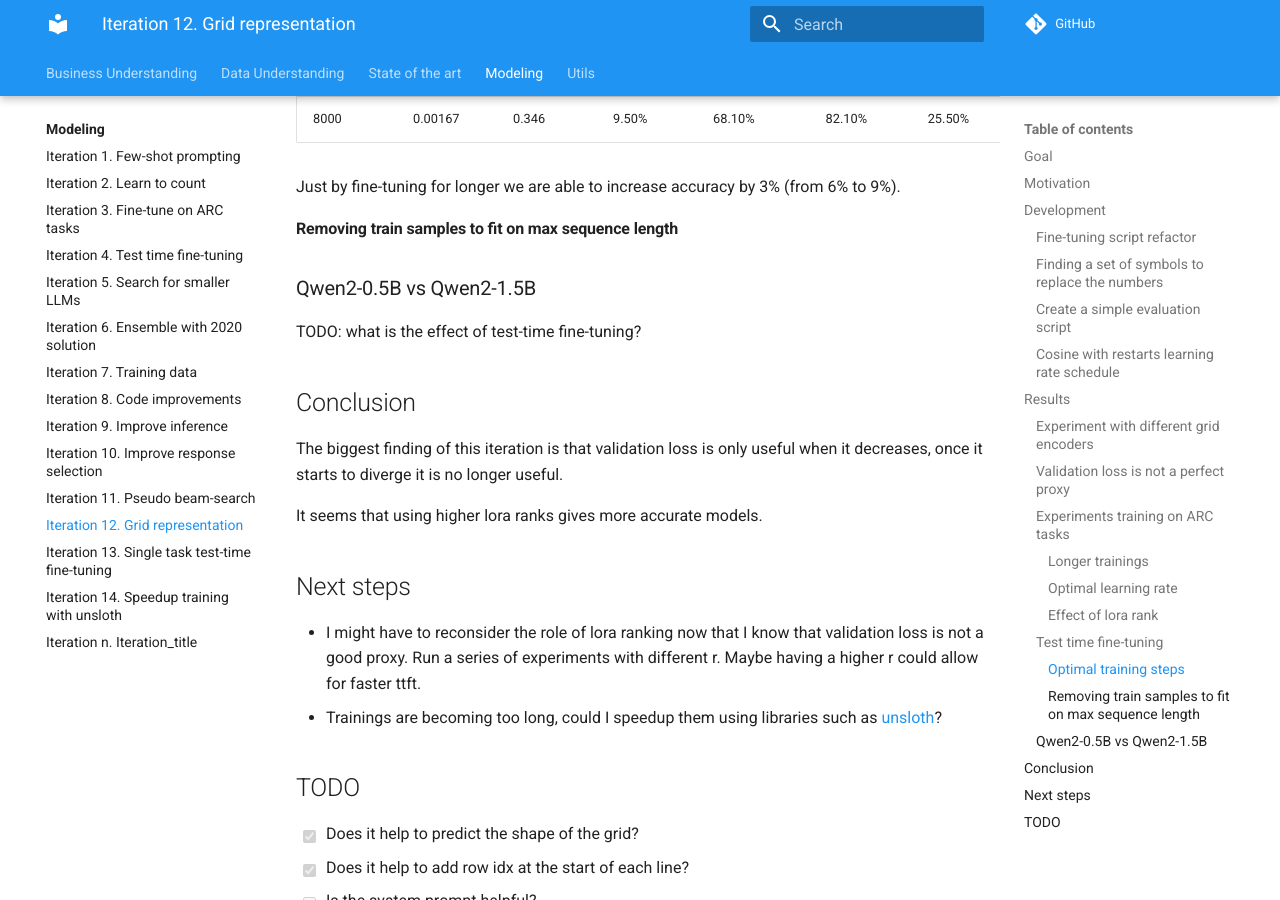
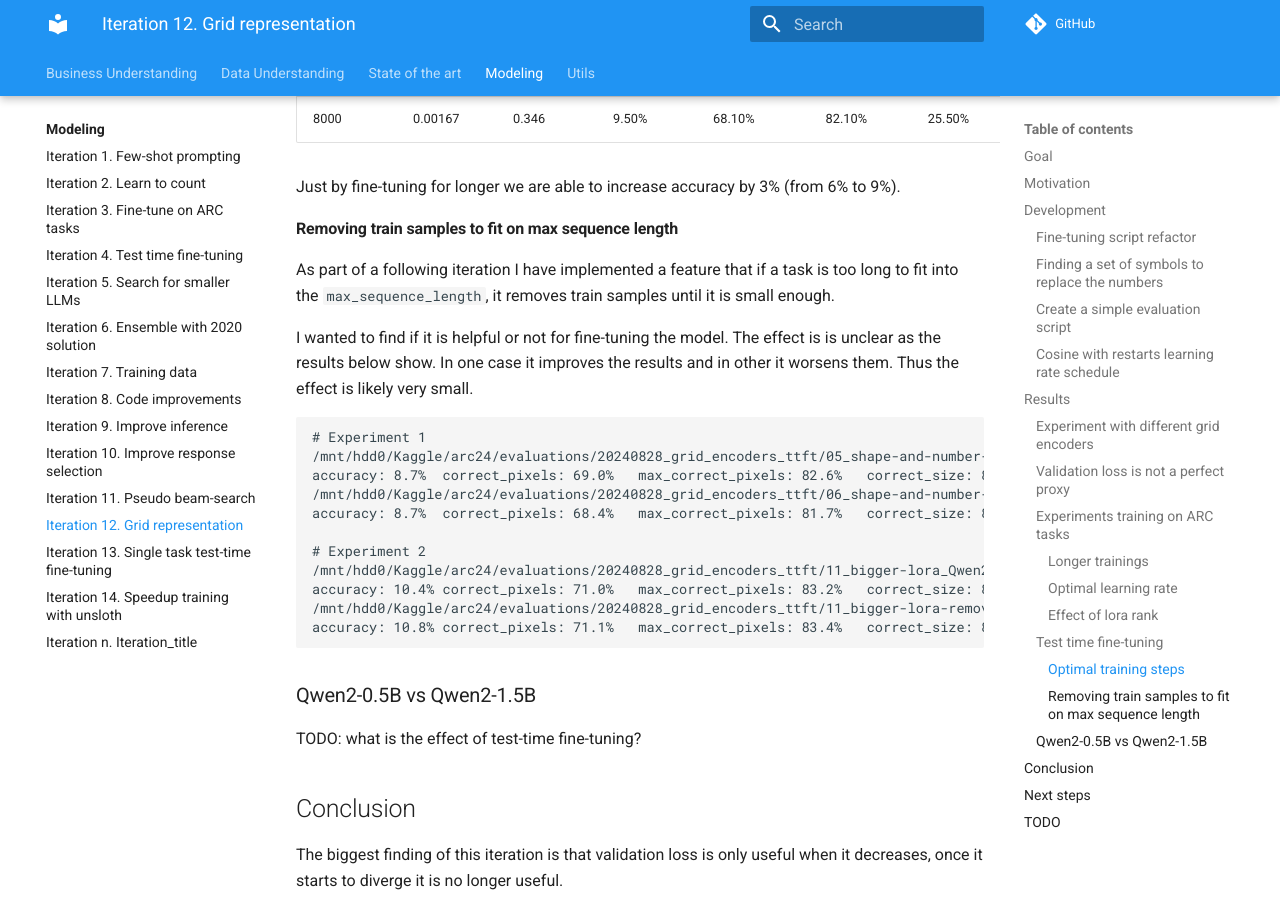
Before and after one commit to zhengjunyao-work/arc24, an MkDocs documentation site: the page built from docs/modeling/Iteration_12_grid_representation.md, in a window 1280 px wide and 900 px high, scrolled down 6625 px. Built offline with MkDocs 1.6.1 and Material for MkDocs 9.7.7, drawn with Linux system fonts in a browser that asks for light colours; comment, search, counter and statistics services are not loaded.

Commit message:
documented results

````diff
--- a/docs/modeling/Iteration_12_grid_representation.md
+++ b/docs/modeling/Iteration_12_grid_representation.md
@@ -174,6 +174,25 @@ Just by fine-tuning for longer we are able to increase accuracy by 3% (from 6% t
 
 #### Removing train samples to fit on max sequence length
 
+As part of a following iteration I have implemented a feature that if a task is too long to fit into the `max_sequence_length`, it removes train samples until it is small enough.
+
+I wanted to find if it is helpful or not for fine-tuning the model. The effect is is unclear as the results below show. In one case it improves the results and in other it worsens them.
+Thus the effect is likely very small.
+
+```
+# Experiment 1
+/mnt/hdd0/Kaggle/arc24/evaluations/20240828_grid_encoders_ttft/05_shape-and-number-new-model_Qwen2-0.5B-Instruct_lr1e-4_r32_4e3steps/checkpoint-4000/inference_x64.json
+accuracy: 8.7%	correct_pixels: 69.0%	max_correct_pixels: 82.6%	correct_size: 83.8%	any_correct_size: 88.0%	pass_n: 29.5%	unanswered: 3.0%
+/mnt/hdd0/Kaggle/arc24/evaluations/20240828_grid_encoders_ttft/06_shape-and-number-new-model-rtstfmsl_Qwen2-0.5B-Instruct_lr1e-4_r32_4e3steps/checkpoint-4000/inference_x64.json
+accuracy: 8.7%	correct_pixels: 68.4%	max_correct_pixels: 81.7%	correct_size: 82.7%	any_correct_size: 86.0%	pass_n: 27.0%	unanswered: 2.9%
+
+# Experiment 2
+/mnt/hdd0/Kaggle/arc24/evaluations/20240828_grid_encoders_ttft/11_bigger-lora_Qwen2-0.5B-Instruct_lr1e-4_r256_4e3steps/checkpoint-4000/inference_x64.json
+accuracy: 10.4%	correct_pixels: 71.0%	max_correct_pixels: 83.2%	correct_size: 84.1%	any_correct_size: 87.5%	pass_n: 28.0%	unanswered: 2.7%
+/mnt/hdd0/Kaggle/arc24/evaluations/20240828_grid_encoders_ttft/11_bigger-lora-remove-train-samples_Qwen2-0.5B-Instruct_lr1e-4_r256_4e3steps/checkpoint-4000/inference_x64.json
+accuracy: 10.8%	correct_pixels: 71.1%	max_correct_pixels: 83.4%	correct_size: 83.8%	any_correct_size: 87.5%	pass_n: 32.5%	unanswered: 2.1%
+```
+
 ### Qwen2-0.5B vs Qwen2-1.5B
 
 TODO: what is the effect of test-time fine-tuning?
@@ -201,12 +220,12 @@ It seems that using higher lora ranks gives more accurate models.
   - [ ] What is the optimal train steps?
   - [x] I'm using the best learning rate?
   - [x] Can I get better results using a different lora rank?
-- [ ] Test time fine-tuning, train with different number of steps
+- [x] Test time fine-tuning, train with different number of steps
   - [x] 1e-4 is the best learning rate
   - [x] So far the best results are obtained training for longer, I have trained up to 4k steps
   - [x] Do I get better results if I train for more than 4k steps?
   - [x] Can the model learn faster using cyclic learning rates? No
-  - [ ] Does it help to to remove train samples to fit training sequence length? First experiment gives worse results, but not sure if the differences are significative.
-  - [ ] Could I train faster by changing the batch size?
+  - [x] Does it help to to remove train samples to fit training sequence length? First experiment gives worse results, but not sure if the differences are significative.
+  - [x] Could I train faster by changing the batch size?
 - [ ] Do we get improvements in submission?
 - [ ] If I make the same submission 3 times, what is the variability of the score? (Using a random seed)
````
Also changed, not shown: 1 other file.
